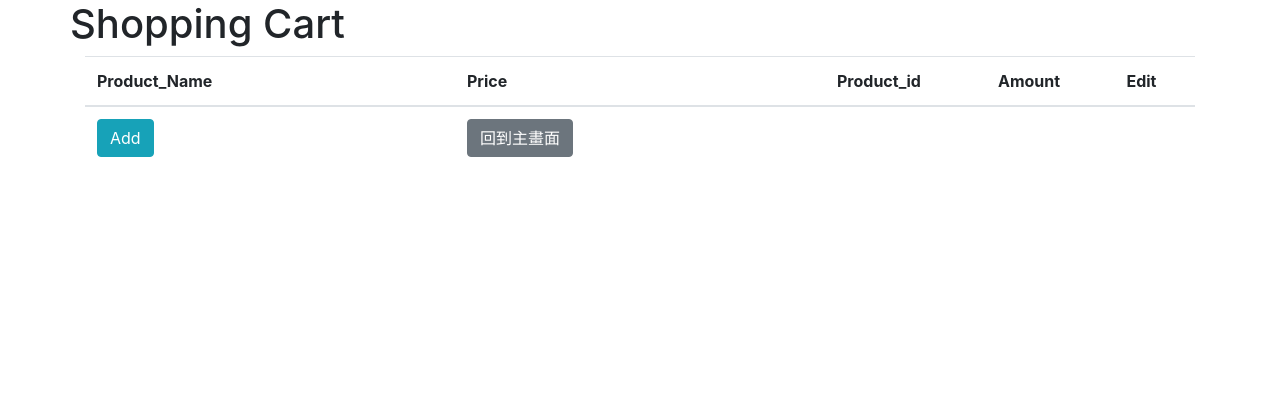
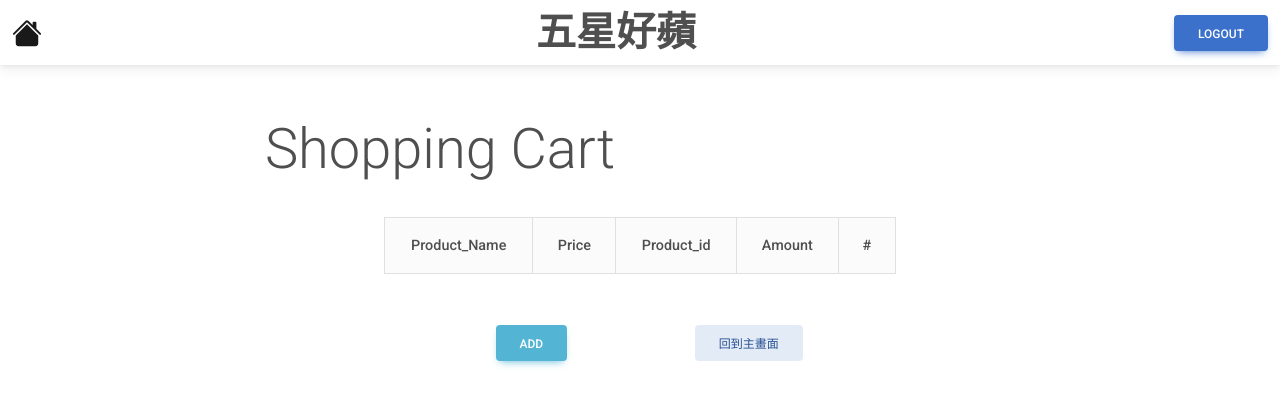
Before and after one commit to qiong-yue/1112_DBMS, a Flask app: page /shoppingCart in a window 1280 px wide. Shown: the top 406 px of the page. Run offline with Flask 3, Linux system fonts and the light colour scheme; lists and menus that the app fills with data are empty; some libraries are stand-ins or nearby versions.

Commit message:
購物車前端更新

```diff
--- a/templates/ShoppingCart.html
+++ b/templates/ShoppingCart.html
@@ -1,30 +1,41 @@
 <!DOCTYPE html>
 <html>
-
     <head>
-    <title> Shopping_cart </title>
+        <title>Shopping_Cart</title>
         <meta charset="UTF-8">
         <meta http-equiv="X-UA-Compatible" content="IE=edge">
         <meta name="viewport" content="width=, initial-scale=1.0">
-    <link href="https://maxcdn.bootstrapcdn.com/bootstrap/4.1.1/css/bootstrap.min.css" rel="stylesheet" id="bootstrap-css">
-    <link rel="stylesheet" href="style.css">
+        <!-- Font Awesome -->
+        <link href="https://cdnjs.cloudflare.com/ajax/libs/font-awesome/6.0.0/css/all.min.css" rel="stylesheet"/>
+        <!-- Google Fonts -->
+        <link href="https://fonts.googleapis.com/css?family=Roboto:300,400,500,700&display=swap" rel="stylesheet"/>
+        <!-- MDB -->
+        <link href="https://cdnjs.cloudflare.com/ajax/libs/mdb-ui-kit/6.4.0/mdb.min.css" rel="stylesheet"/>
+    </head>
+<body>
+    <nav class="navbar bg-body-tertiary">
+        <div class="container-fluid">
+            <a class="navbar-brand" href="{{url_for('home')}}">
+                <svg xmlns="http://www.w3.org/2000/svg" width="30" height="30" fill="currentColor" class="bi bi-house-fill" viewBox="0 0 16 16">
+                    <path d="M8.707 1.5a1 1 0 0 0-1.414 0L.646 8.146a.5.5 0 0 0 .708.708L8 2.207l6.646 6.647a.5.5 0 0 0 .708-.708L13 5.793V2.5a.5.5 0 0 0-.5-.5h-1a.5.5 0 0 0-.5.5v1.293L8.707 1.5Z"/>
+                    <path d="m8 3.293 6 6V13.5a1.5 1.5 0 0 1-1.5 1.5h-9A1.5 1.5 0 0 1 2 13.5V9.293l6-6Z"/>
+                </svg>
+            </a>
+            <h1 style="margin: auto;"><strong>五星好蘋</strong></h1>
+            <a href="{{url_for('logout')}}" class="btn btn-primary">Logout</a>
+        </div>
+    </nav>
+    <br><br><h1 style="margin-right: 400px; text-align: center;"
+            class="display-4">Shopping Cart</h1><br>
 
-</head>
-
-<body>
-    <link rel="stylesheet" href="https://cdnjs.cloudflare.com/ajax/libs/font-awesome/4.7.0/css/font-awesome.min.css">
-        <div class="container">
-            <div class="row">
-                <p><h1>Shopping Cart</h1></p>
-                <div class="col-sm-12">
-                    <table class="table table-hover">
-                        <thead>
+    <table class="table table-bordered text-center container" style="width: 40%; margin: auto;">
+        <thead class="bg-light">
             <tr>
                 <th>Product_Name</th>
                 <th>Price</th>
                 <th>Product_id</th>
                 <th>Amount</th>
-                                <th>Edit</th>
+                <th>#</th>
             </tr>
         </thead>
 
@@ -35,14 +46,14 @@
             {% set price = session['cart_item'][key]['price'] %}
             {% set product_id = session['cart_item'][key]['product_id'] %}
             <tr>
-                            <td class="col-sm-3 col-md-3 text-center"><strong>{{ product_name }} </strong></td>
-                            <td class="col-sm-3 col-md-3 text-center"><strong>{{ price }} </strong></td>
-                            <td class="col-sm-3 col-md-3 text-center"><strong>{{ product_id }} </strong></td>
-                            <td class="col-sm-3 col-md-3" style="text-align: center">
+                <td class="col-2"><strong>{{ product_name }} </strong></td>
+                <td class="col-2"><strong>{{ price }} </strong></td>
+                <td class="col-2"><strong>{{ product_id }} </strong></td>
+                <td class="col-2" style="text-align: center">
                     <input type="email" class="form-control" value="{{ quantity }}">
                 </td>
                 <!-- <td calss="col-sm-3 col-md-3"> <input type = 'number' step = '1' min = '0' max = '20'/> </td> -->
-                            <td class="col-sm-3 col-md-3">
+                <td class="col-2">
                     <a href = "{{ url_for('delete_product', product_id = session['cart_item'][key]['product_id']) }}" button type="submit" class="btn btn-danger">
                         Delete
                     </a>
@@ -50,29 +61,26 @@
                         <input type="hidden" name="product_id" value="{{ product_id }}">
                         <button type="submit" class="btn btn-danger">Delete</button>
                     </form> -->
-
                 </td>
+                </div>
             </tr>
             {% endfor %}
             {% endif %}
-                        <tr>
-                            <td class="col-4">
+        </tbody>
+    </table>
+    <br><br>
+    <div class="row text-center">
+        <div class="col-3"></div>
+        <div class="col-1"></div>
+        <div class="col-2">
             <form action="/buy" method="POST">
                 <button type="submit" class="btn btn-info"> Add </button>
             </form>
-                            </td>
-                            <td class="col-4">
-                                <form action="{{ url_for('product') }}">
-                                    <button type="submit" class="btn btn-secondary"> 回到主畫面 </button>
-                                </form>
-                            </td>
-                        </tr>
-
-                    </tbody>
-                    </table>
         </div>
+        <div class="col-2">
+            <a href="{{url_for('product')}}" class="btn btn-secondary">回到主畫面</a>
         </div>
+        <div class="col-3"></div>
     </div>
-
 </body>
 </html>
```
Lines whose indentation alone changed are shown as unchanged.
